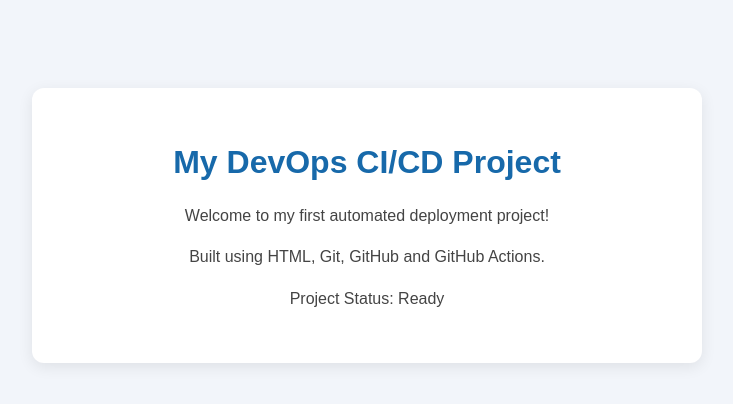
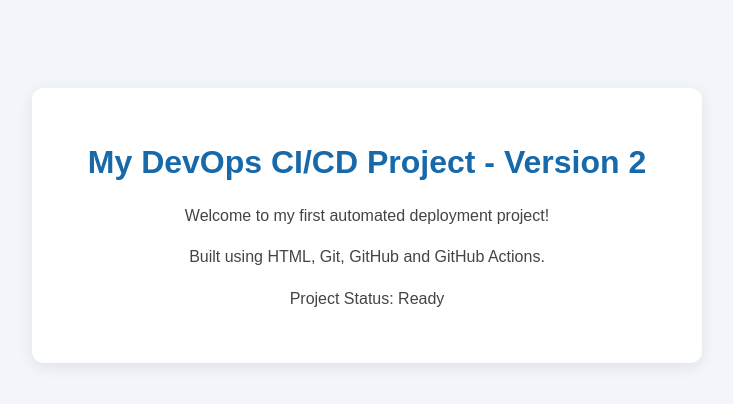
Before and after one commit to dasarishourya007-oss/devops-cicd-project, a plain HTML site: page index.html in a window 1280 px wide. Shown: the whole page, without its empty margins (273-1006 px from the left). Drawn offline with Linux system fonts and the light colour scheme.

Commit message:
Update website heading

```diff
--- a/index.html
+++ b/index.html
@@ -34,7 +34,7 @@
 </head>
 <body>
     <div class="card">
-        <h1>My DevOps CI/CD Project</h1>
+        <h1>My DevOps CI/CD Project - Version 2</h1>
         <p>Welcome to my first automated deployment project!</p>
         <p>Built using HTML, Git, GitHub and GitHub Actions.</p>
         <p id="status">Project Status: Ready</p>
```
